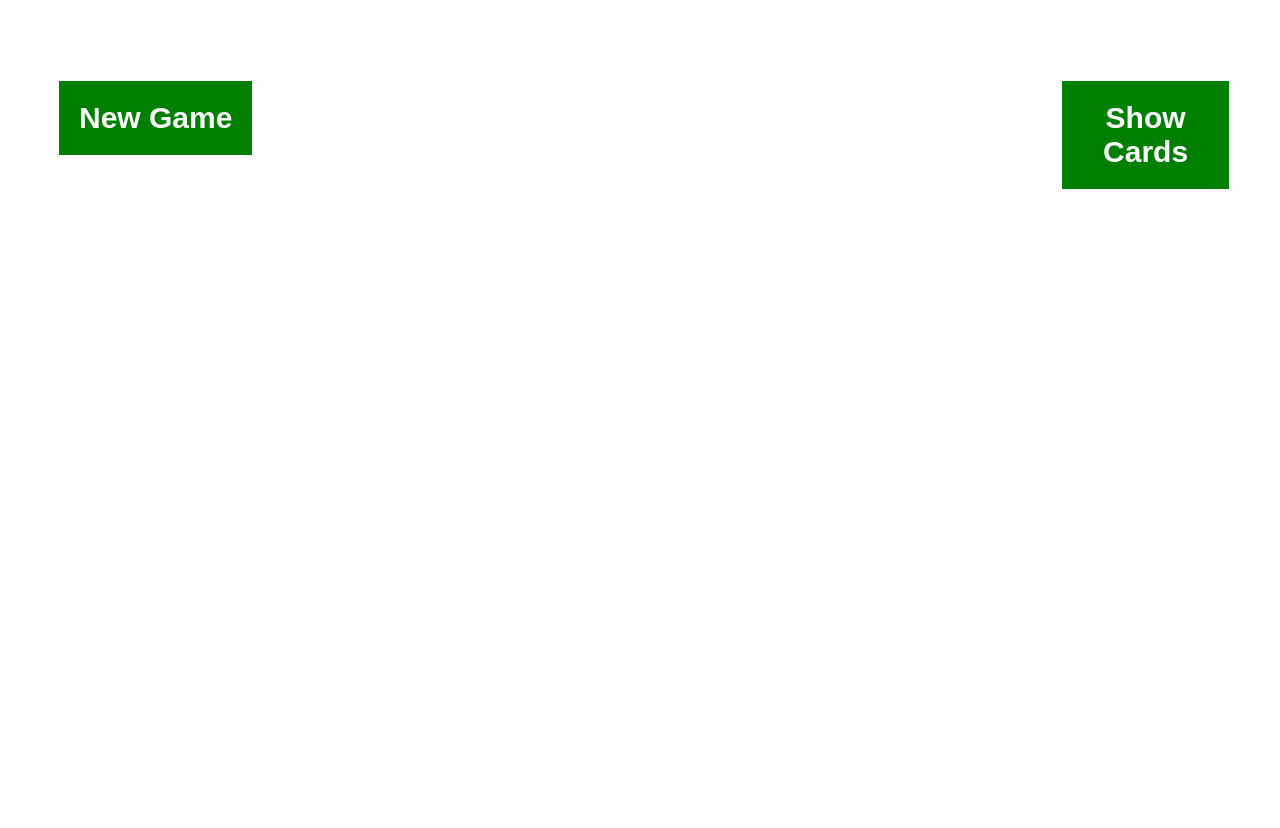
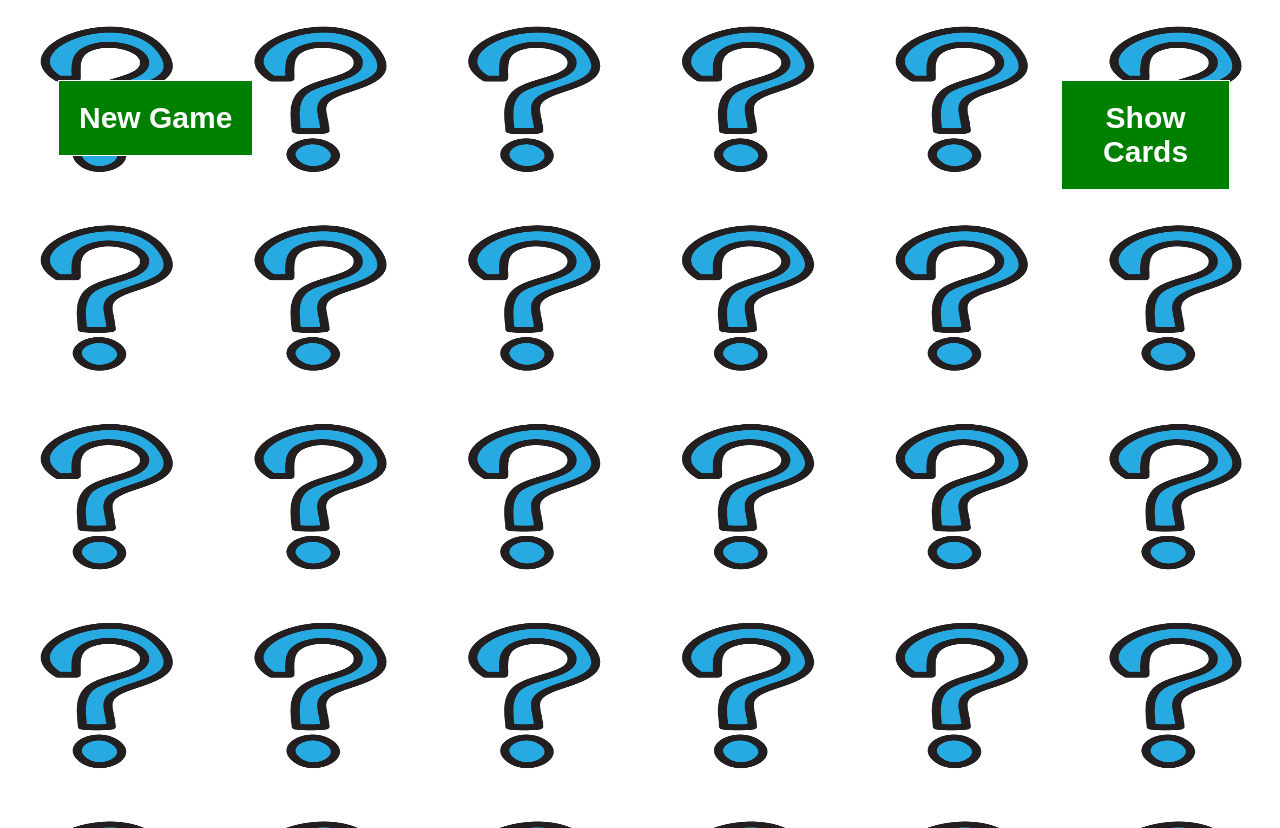
Before and after one commit to Atharva-Kavale/MemoryGame, a plain HTML site: page index.html in a window 1280 px wide. Drawn offline with Linux system fonts and the light colour scheme; the site is published under a folder, as on GitHub Pages, so addresses that start at the root find nothing.

Commit message:
Update style.css

```diff
--- a/style.css
+++ b/style.css
@@ -1,7 +1,7 @@
 body
 {
     overflow: hidden;
-    background: url(/images/default.png);
+    background: url(images/default.png);
     background-size: 16.7% 24%;
 }
 #container
```
